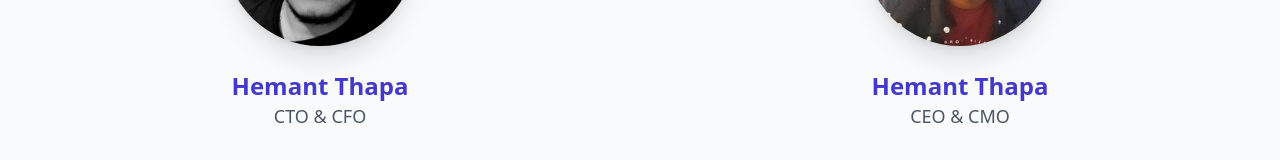
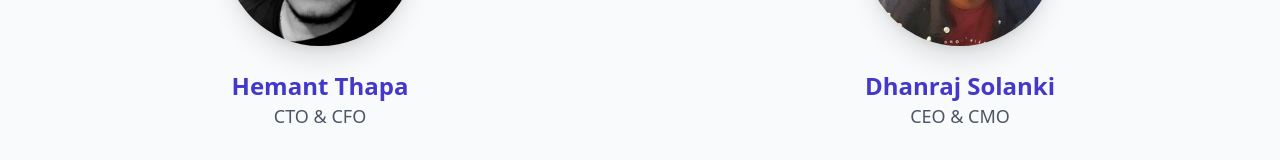
Before and after one commit to costrickteam/costrick, a React (Vite) app in the folder frontend/: page /about in a window 1280 px wide. Shown: the part 1334-1494 px from the top of the page. Built offline with nearby package versions, Linux system fonts and the light colour scheme; no server answers.

Commit message:
Update About.jsx
- correcting name of CEO

```diff
--- a/frontend/src/pages/About.jsx
+++ b/frontend/src/pages/About.jsx
@@ -20,7 +20,7 @@ export default function About() {
       img: harryProfile,
     },
     {
-      name: "Hemant Thapa",
+      name: "Dhanraj Solanki",
       role: "CEO & CMO",
       img: dhanjProfile,
     },
```
